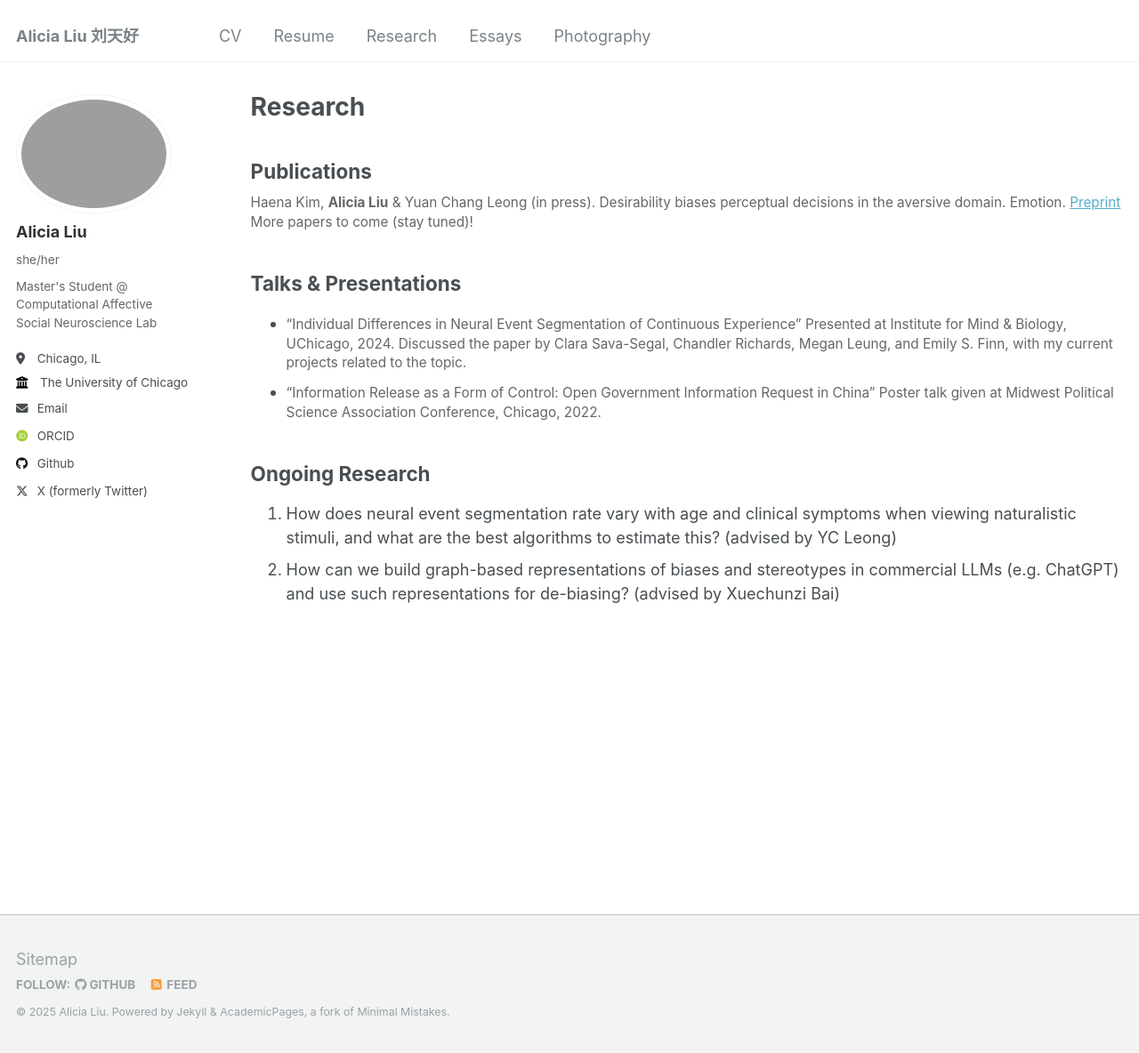
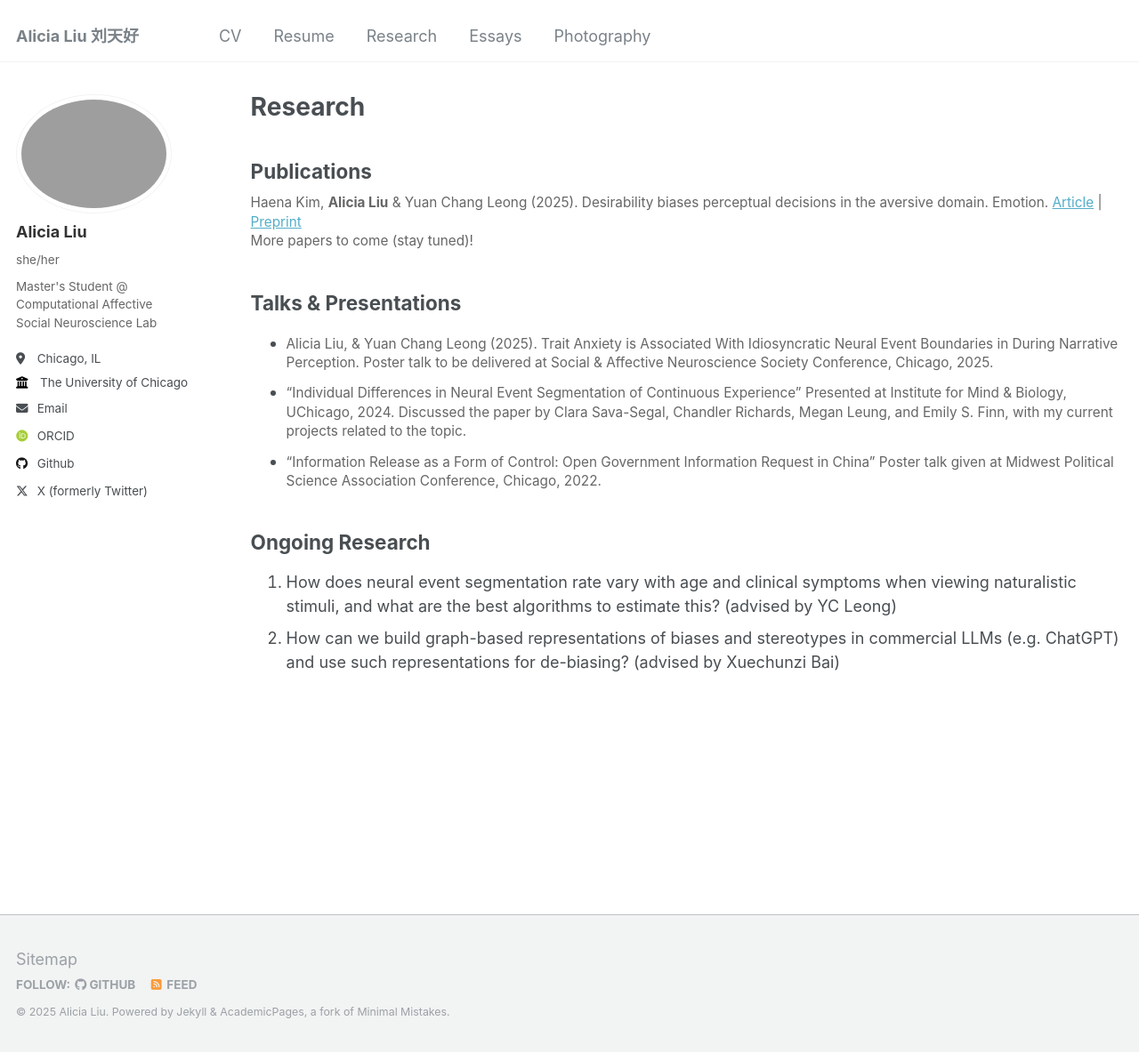
Before and after one commit to 20-alicial/20-alicial.github.io, a Jekyll site: the page built from _pages/research.md, in a window 1280 px wide and 1184 px high. Shown: the whole window at 89% size. Built offline with Jekyll 4.4.1, drawn with Linux system fonts in a browser that asks for light colours; some web fonts are replaced.

Commit message:
Update research.md

```diff
--- a/_pages/research.md
+++ b/_pages/research.md
@@ -5,12 +5,13 @@ permalink: /research/
 author_profile: true
 ---
 ## Publications
-Haena Kim, **Alicia Liu** & Yuan Chang Leong (in press). Desirability biases perceptual decisions in the aversive domain. Emotion. [Preprint](https://osf.io/preprints/psyarxiv/8mnb7)
-
+Haena Kim, **Alicia Liu** & Yuan Chang Leong (2025). Desirability biases perceptual decisions in the aversive domain. Emotion. [Article](https://psycnet.apa.org/record/2025-86662-001) | [Preprint](https://osf.io/preprints/psyarxiv/8mnb7)
 
 More papers to come (stay tuned)!
 
 ## Talks & Presentations
+* Alicia Liu, & Yuan Chang Leong (2025). Trait Anxiety is Associated With Idiosyncratic Neural Event Boundaries in During Narrative Perception. Poster talk to be delivered at Social & Affective Neuroscience Society Conference, Chicago, 2025.
+
 * “Individual Differences in Neural Event Segmentation of Continuous Experience”
 Presented at Institute for Mind & Biology, UChicago, 2024.
 Discussed the paper by Clara Sava-Segal, Chandler Richards, Megan Leung, and Emily S. Finn, with my current projects related to the topic.
```
